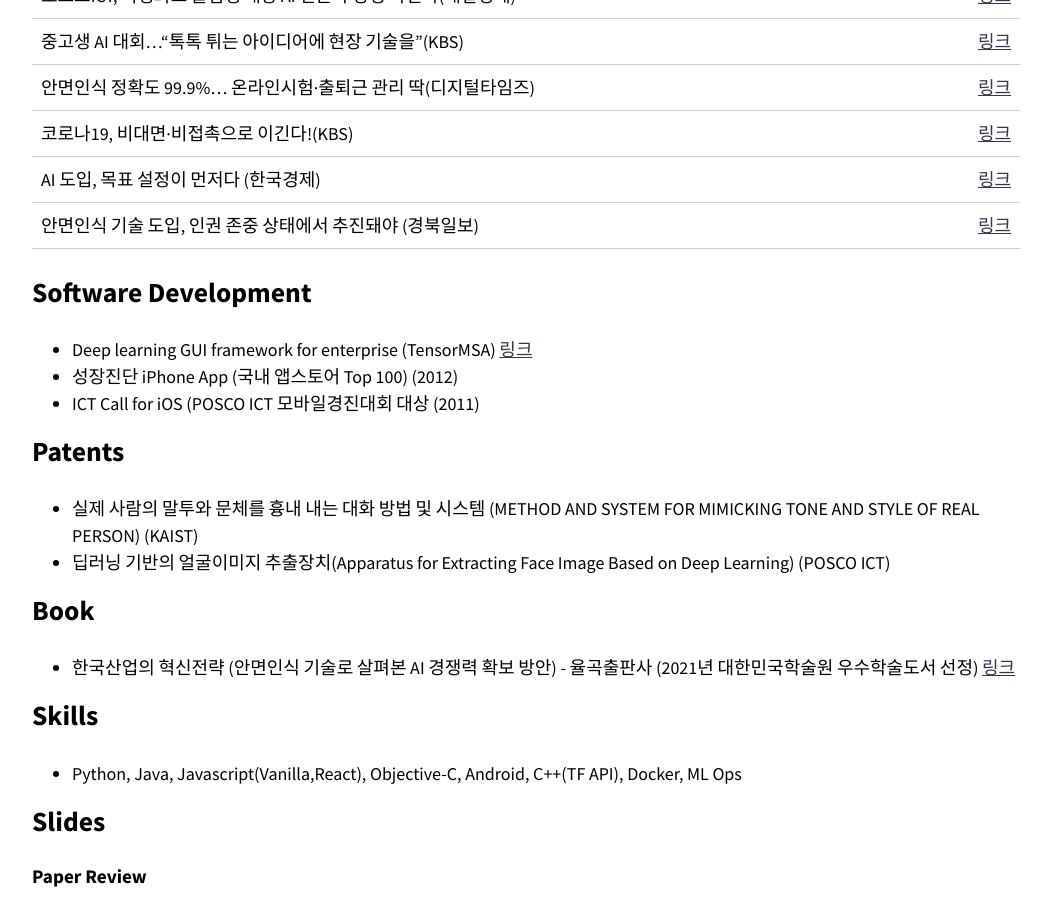
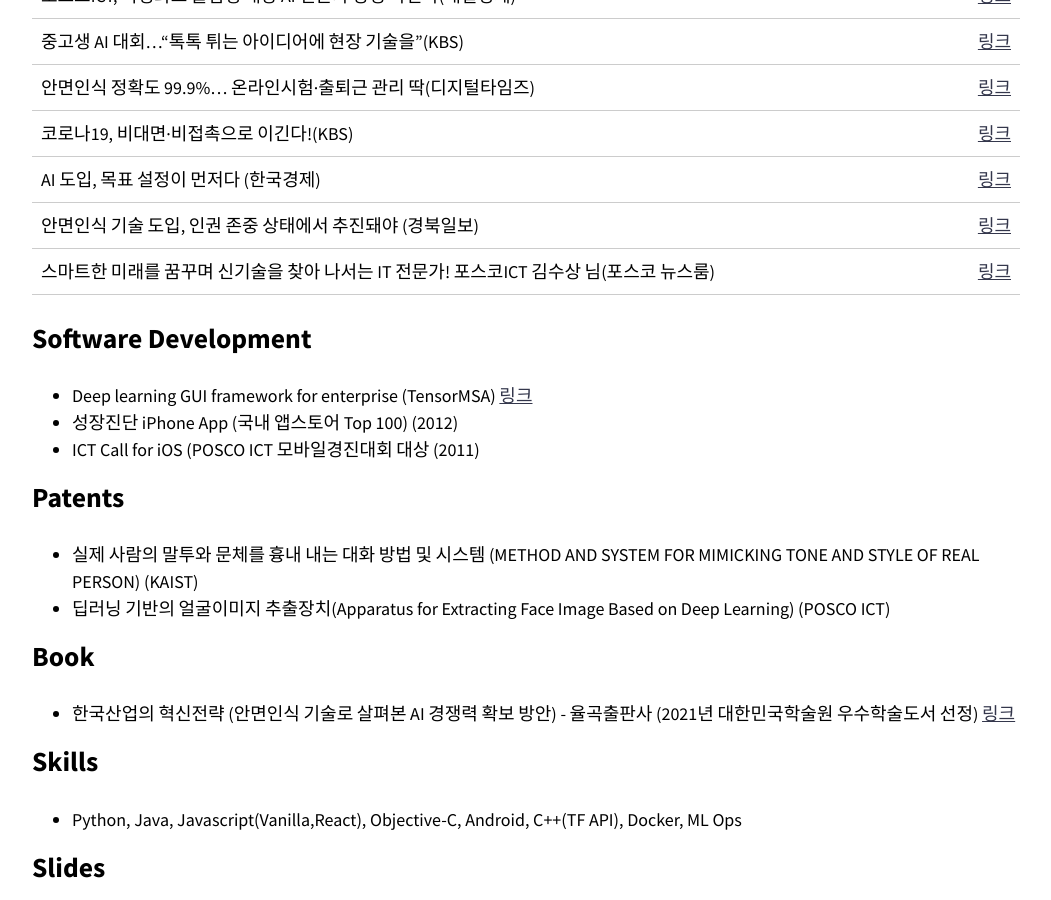
Before and after one commit to healess/healess.github.io, a Jekyll site: the page built from index.md, in a window 1280 px wide and 900 px high, scrolled down 2019 px. Shown: the whole window, without its empty margins (114-1165 px from the left). Built offline with Jekyll 4.4.1, drawn with Linux system fonts in a browser that asks for light colours; nearby versions of some CDN libraries.

Commit message:
add posco news

```diff
--- a/index.md
+++ b/index.md
@@ -64,7 +64,7 @@ entries_layout: grid
 |코로나19, 비대면·비접촉으로 이긴다!(KBS)|[링크](https://www.youtube.com/watch?v=sULRv0IwnhQ)|
 | AI 도입, 목표 설정이 먼저다 (한국경제) | [링크](https://www.hankyung.com/opinion/article/2019112491371) |
 | 안면인식 기술 도입, 인권 존중 상태에서 추진돼야 (경북일보) | [링크](https://www.kyongbuk.co.kr/news/articleView.html?idxno=2021629) |
-
+| 스마트한 미래를 꿈꾸며 신기술을 찾아 나서는 IT 전문가! 포스코ICT 김수상 님(포스코 뉴스룸) | [링크](https://newsroom.posco.com/kr/%EC%82%AC%EB%9E%8C%EC%82%AC%EB%9E%8C%EB%93%A4-24%ED%8E%B8-%EC%8A%A4%EB%A7%88%ED%8A%B8%ED%95%9C-%EB%AF%B8%EB%9E%98%EB%A5%BC-%EA%BF%88%EA%BE%B8%EB%A9%B0-%EC%8B%A0%EA%B8%B0%EC%88%A0%EC%9D%84-%EC%B0%BE/) |
 
 ## Software Development
 * Deep learning GUI framework for enterprise (TensorMSA) [링크](https://github.com/TensorMSA)
```
